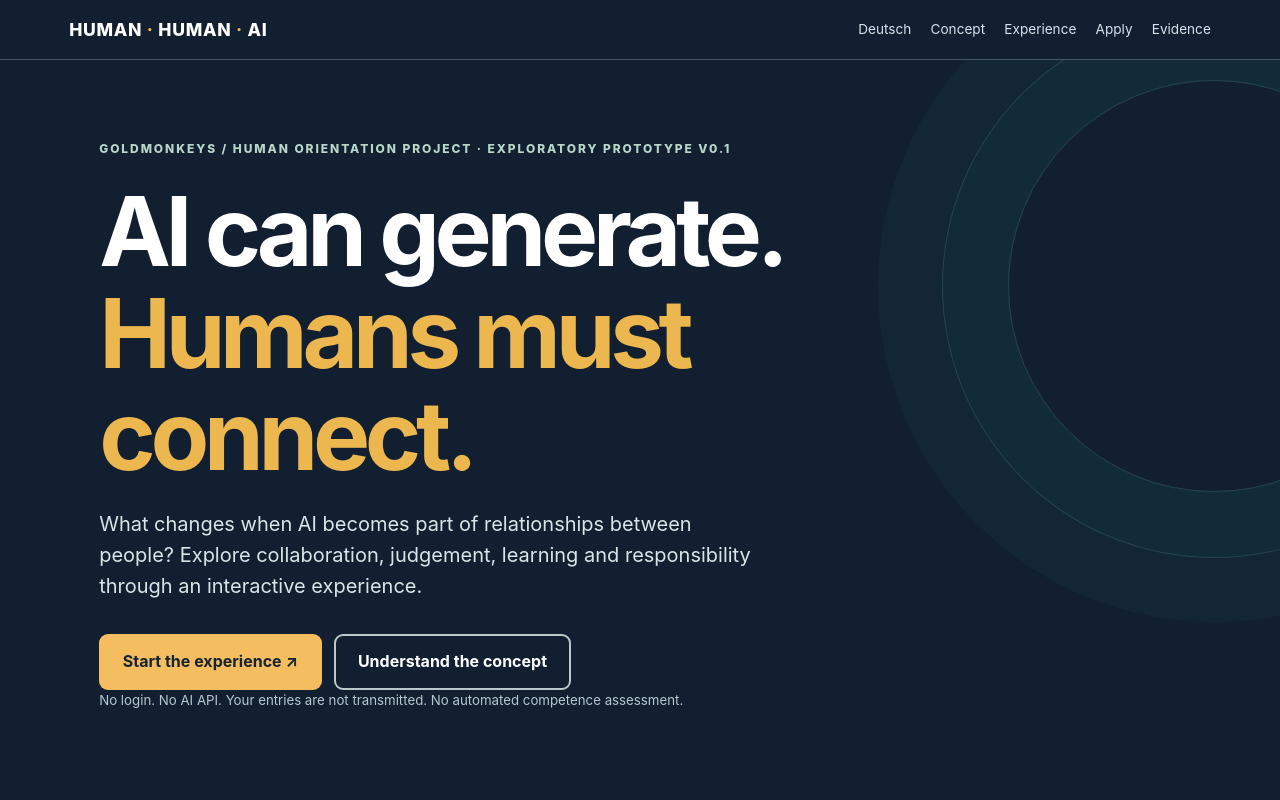
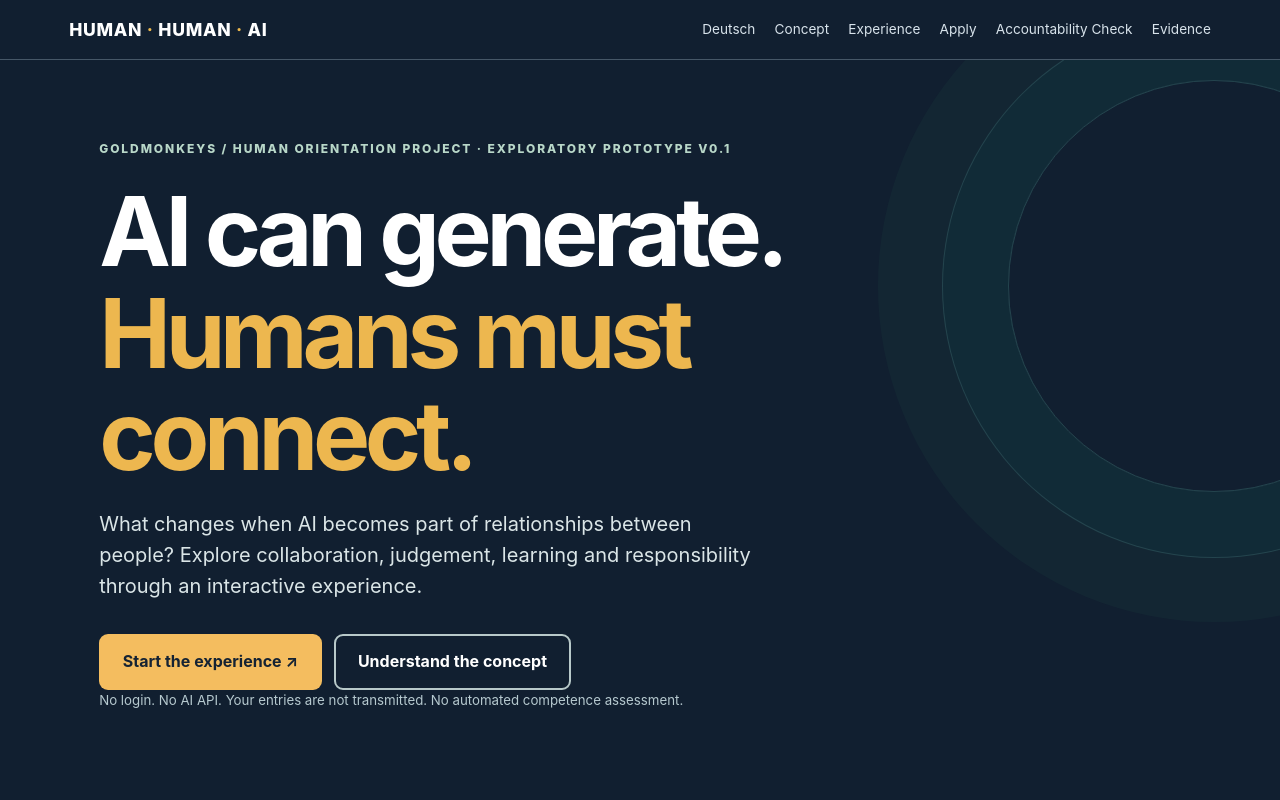
Before and after one commit to hhcoast/human-human-ai, a plain HTML site: page en/index.html in a window 1280 px wide. Shown: the top 800 px of the page. Drawn offline with Linux system fonts and the light colour scheme.

Commit message:
feat(accountability): link interactive DE/EN check from main experience

```diff
--- a/en/index.html
+++ b/en/index.html
@@ -216,7 +216,7 @@ footer{background:#111f30;color:#d3e0e5;padding:2.2rem 0;font-size:.87rem}
 </style></head>
 <body><a class="skip" href="#main">Skip to content</a>
 <header><div class="nav"><div class="logo">HUMAN <span>·</span> HUMAN <span>·</span> AI</div>
-<nav aria-label="Main navigation"><a href="../" lang="de" hreflang="de" aria-label="Deutsche Version öffnen">Deutsch</a><a href="#idea">Concept</a><a href="#experience">Experience</a><a href="#apply">Apply</a><a href="#evidence">Evidence</a></nav></div></header>
+<nav aria-label="Main navigation"><a href="../" lang="de" hreflang="de" aria-label="Deutsche Version öffnen">Deutsch</a><a href="#idea">Concept</a><a href="#experience">Experience</a><a href="#apply">Apply</a><a href="accountability.html">Accountability Check</a><a href="#evidence">Evidence</a></nav></div></header>
 <main id="main">
 <section class="hero" aria-labelledby="main-title"><div class="container">
 <div class="eyebrow">Goldmonkeys / Human Orientation Project · Exploratory prototype v0.1</div>
```
